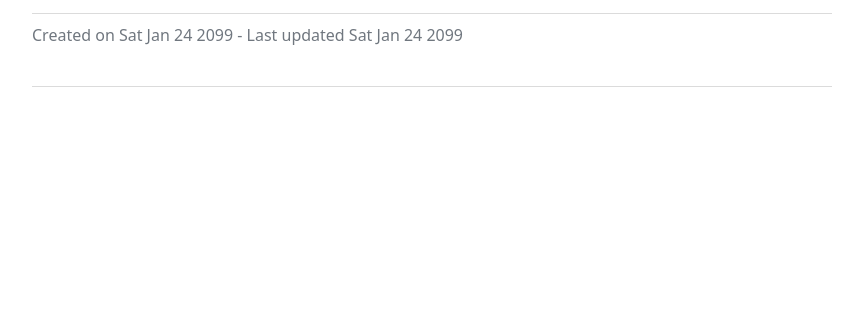
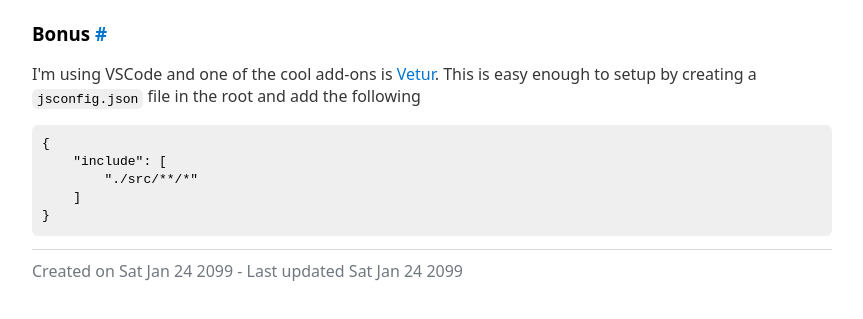
Before and after one commit to bikingbadger/hiltonmeyer.com, an Eleventy site: page articles/series/pantry/1-setup.md in a window 1280 px wide. Shown: the part 2993-3312 px from the top of the page, without its empty margins (208-1071 px from the left). Before the commit the page ends 3110 px from the top, so only its background shows below. Built offline with nearby package versions, Linux system fonts and the light colour scheme; Eleventy itself is replaced by a stand-in of ours; code samples lack their colours; files that its build step writes are made by us from their sources; what markdown-it-attrs would draw is missing.

Commit message:
feat(series): Add Setup Vetur

````diff
--- a/articles/series/pantry/1-setup.md
+++ b/articles/series/pantry/1-setup.md
@@ -100,3 +100,15 @@ The logo I've recently found [Streamline](https://app.streamlinehq.com/) which h
 ```
 
 ![Pantry Layout](https://res.cloudinary.com/hiltonmeyer-com/image/upload/f_auto,q_auto,c_scale,w_auto,dpr_auto/v1611490439/hiltonmeyer.com/pantry-002_bmfqhv.jpg)
+
+### Bonus
+
+I'm using VSCode and one of the cool add-ons is [Vetur](https://vuejs.github.io/vetur/). This is easy enough to setup by creating a `jsconfig.json` file in the root and add the following
+
+```
+{
+    "include": [
+        "./src/**/*"
+    ]
+}
+```
````
